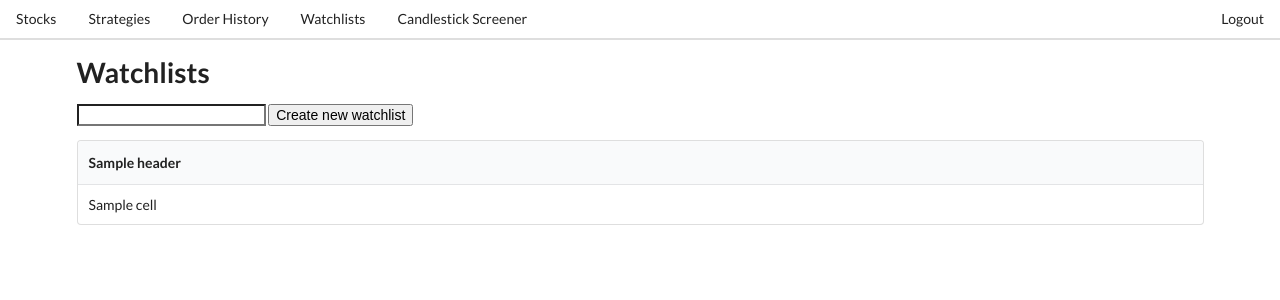
After one commit to movags95/tradingplatform, a FastAPI app: template templates/page_watchlists.html in a window 1280 px wide. The commit adds this page. Shown: the top 300 px of the page. Run offline with FastAPI, Linux system fonts and the light colour scheme; the template is opened without the code that fills it: most values are stand-ins (such as "Sample title", 1, 10 or a date in 2020).

Commit message:
Created watchlists page

```diff
--- a/main.py
+++ b/main.py
@@ -126,18 +126,17 @@ def candlestick_screener(request: Request):
         'selected_pattern': pattern
         })
 
-# @app.get('/strategy/{strategy_id}')
-# def strategies(request: Request, strategy_id):
-#     html = "page_strategy_detail.html"
-#     stocks, prices, strategies= get_data_for_page(page=html, strategy_id=strategy_id)
-#     headings = ['ID', 'Symbol', 'Name']
+@app.get('/watchlists')
+def watchlists(request: Request):
+    html = "page_watchlists.html"
+    watchlists = get_data_for_page(page=html)
+    headings = ['ID', 'Name']
 
-#     return templates.TemplateResponse(html, {
-#         'request': request,
-#         'headings': headings,
-#         'data': stocks,
-#         'strategy': strategies
-#         })
+    return templates.TemplateResponse(html, {
+        'request': request,
+        'headings': headings,
+        'data': watchlists
+        })
 
 # @app.get('/snapshot')
 # def snapshot(request: Request):
--- a/templates/layouts/layout.html
+++ b/templates/layouts/layout.html
@@ -19,6 +19,9 @@
       <a href="/orders" class="item {% if request.path == '/orders' %}active{% endif %}">
         Order History
       </a>
+      <a href="/watchlists" class="item {% if request.path == '/watchlists' %}active{% endif %}">
+        Watchlists
+      </a>
       <a href="/candlesticks" class="item {% if request.path == '/candlesticks' %}active{% endif %}">
         Candlestick Screener
       </a>
--- /dev/null
+++ b/templates/layouts/watchlists_table.html
@@ -0,0 +1,19 @@
+
+<table class="ui selectable striped table">
+    <thead>
+        <tr>
+            {% for header in headings %}
+            <th>{{ header }}</th>
+            {% endfor %}
+        </tr>
+    </thead>
+    <tbody>
+        {% for row in data %}
+        <tr>
+            {% for cell in row %}
+            <td>{{ cell }}</td>
+            {% endfor %}
+        </tr>
+        {% endfor %}
+    </tbody>
+</table>
--- a/templates/page_stocks.html
+++ b/templates/page_stocks.html
@@ -4,10 +4,10 @@
 {% block content %}
 
     <h1> Stocks </h1>
-    <form method="post" action="/create-watchlist">
+    {# <form method="post" action="/create-watchlist">
         <input type='text' name='new_watchlist_name' />
         <input type='submit' value='Create new watchlist'/>
-    </form>
+    </form> #}
 
     <form>
         <select name='selected_watchlist'>
--- /dev/null
+++ b/templates/page_watchlists.html
@@ -0,0 +1,16 @@
+<!--main page with stocks list and ref to stock_detail.html-->
+{% extends "/layouts/layout.html" %}
+
+{% block content %}
+
+    <h1> Watchlists </h1>
+    <form method="post" action="/create-watchlist">
+        <input type='text' name='new_watchlist_name' />
+        <input type='submit' value='Create new watchlist'/>
+    </form>
+
+
+    {% include "/layouts/watchlists_table.html"%}
+
+
+{% endblock %}
```
Also changed, not shown: functions/ui/helpers.py (+13 -2 lines).
